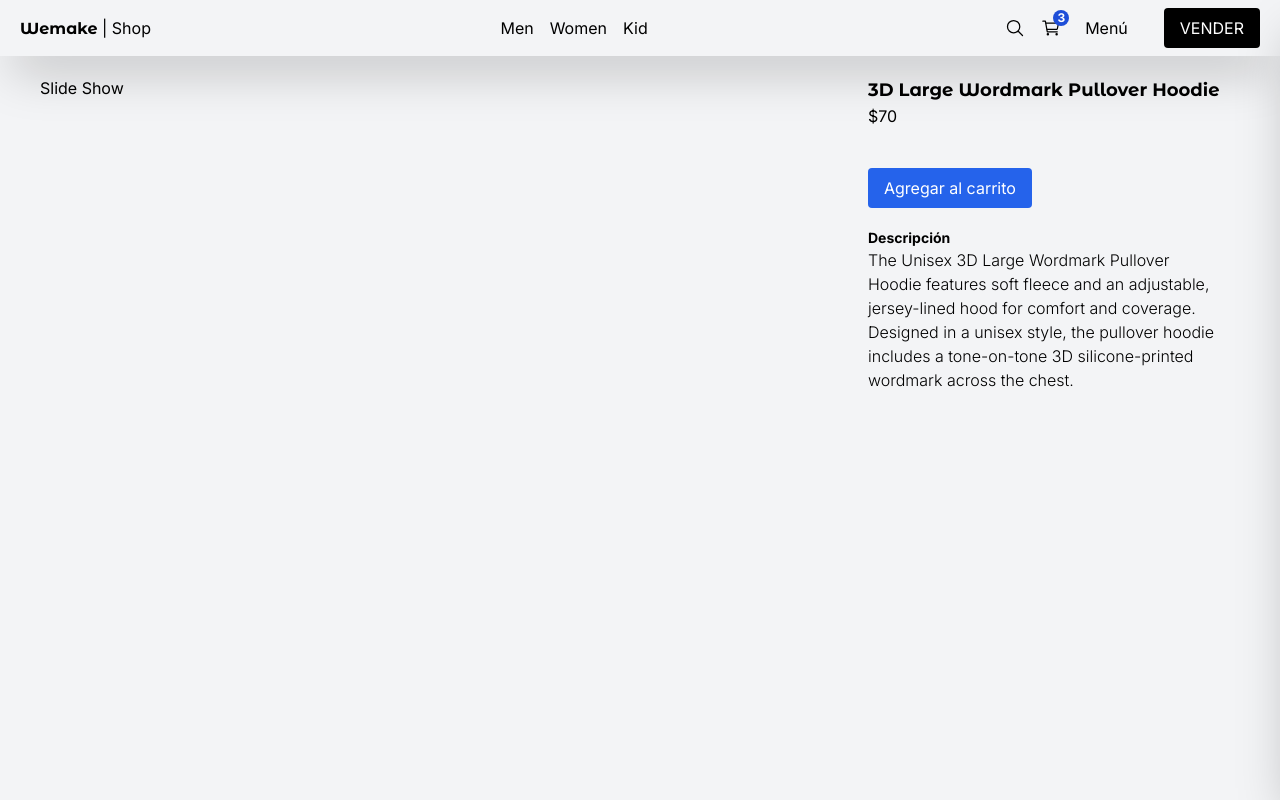
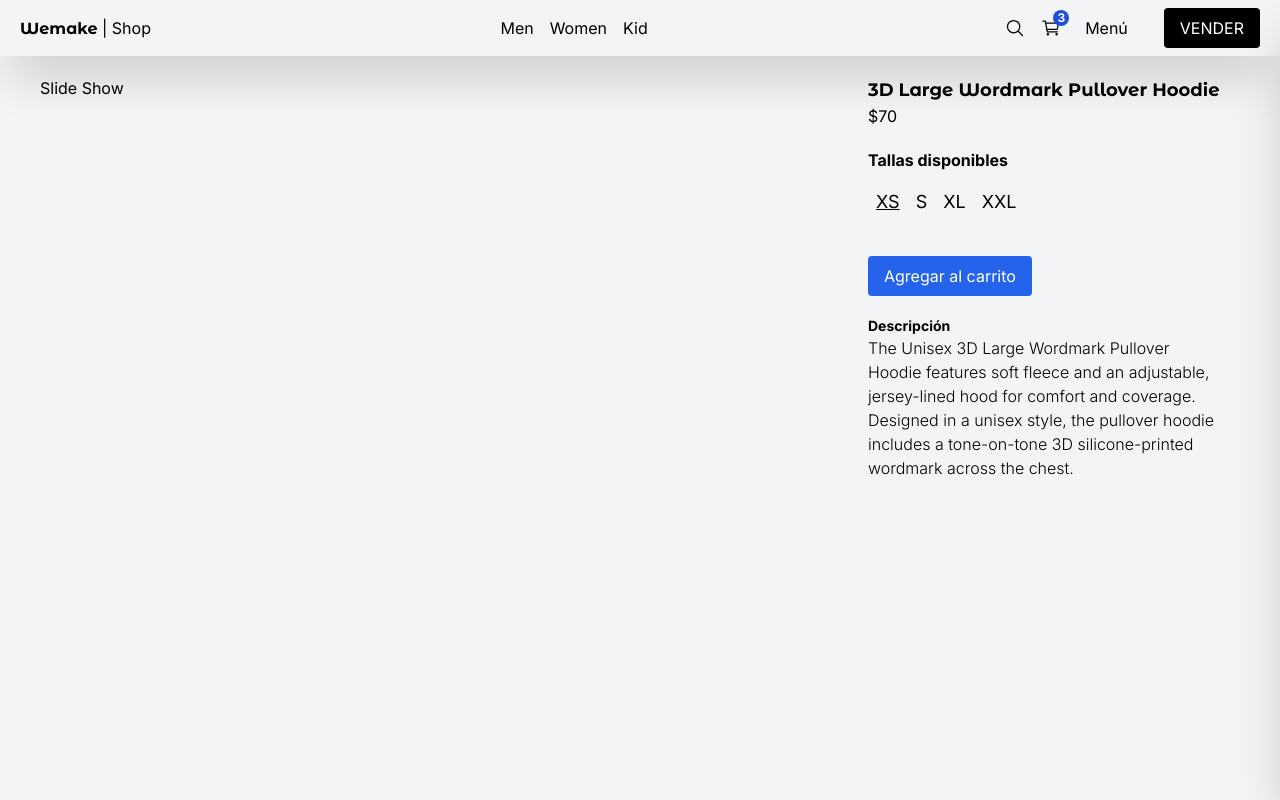
Before and after one commit to Richacosta06/we-store, a Next.js app: page /product/3d_large_wordmark_pullover_hoodie in a window 1280 px wide. Built offline with nearby package versions, Linux system fonts and the light colour scheme.

Commit message:
size selector

```diff
--- a/src/app/(shop)/product/[slug]/page.tsx
+++ b/src/app/(shop)/product/[slug]/page.tsx
@@ -1,6 +1,7 @@
 import { initialData } from "@/seed/seed";
 import notFound from "../not-found";
 import { titleFont } from "@/config/fonts";
+import { SizeSelector } from "@/components";
 
 interface Props {
     params: {
@@ -35,6 +36,10 @@
                 <p className="text-base mb-5">${product.price}</p>
 
                 {/* Selector de Tallas */}
+                <SizeSelector
+                    selectedSize={ product.sizes[0]}
+                    availableSizes={ product.sizes}
+                />
 
                 {/* Selector de Cantidad */}
 
--- a/src/components/index.ts
+++ b/src/components/index.ts
@@ -3,3 +3,4 @@
 export * from './ui/top-menu/TopMenu'
 export * from './products/product-grid/ProductGrid'
 export * from './ui/sedebar/Sidebar'
+export * from './porduct/size-selector/SizeSelector'
--- /dev/null
+++ b/src/components/porduct/size-selector/SizeSelector.tsx
@@ -0,0 +1,28 @@
+import { Size } from "@/interfaces";
+import clsx from "clsx";
+
+interface Props {
+    selectedSize: Size;
+    availableSizes: Size[]; // ['SX', 'M', 'XL', 'XXL']
+}
+
+export const SizeSelector = ({ selectedSize, availableSizes }: Props) => {
+    return (
+        <div className="my-5">
+            <h3 className="font-bold mb-4">Tallas disponibles</h3>
+
+            <div className="flex">
+                {availableSizes.map((size) => (
+                    <button
+                        key={size}
+                        className={clsx("mx-2 hover:underline text-lg", {
+                            underline: size === selectedSize,
+                        })}
+                    >
+                        {size}
+                    </button>
+                ))}
+            </div>
+        </div>
+    );
+};
```
